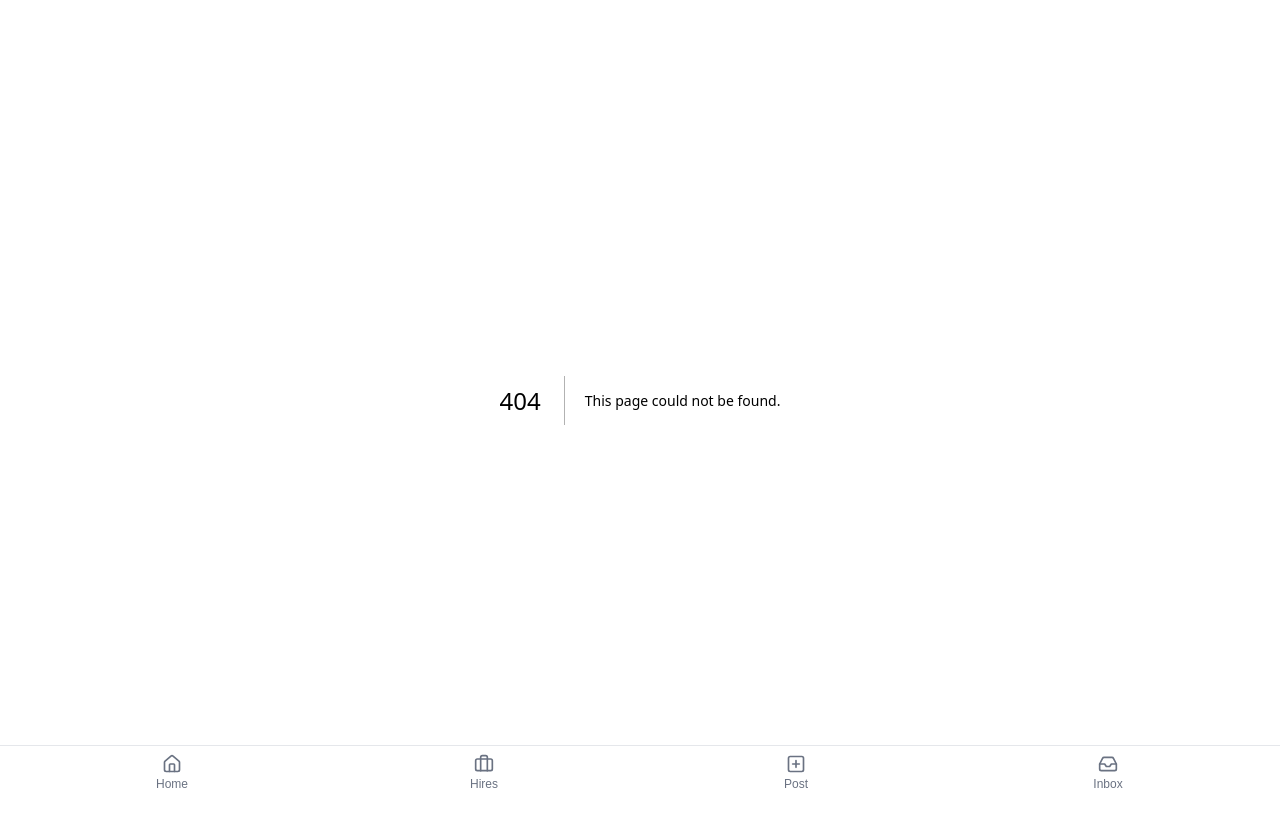
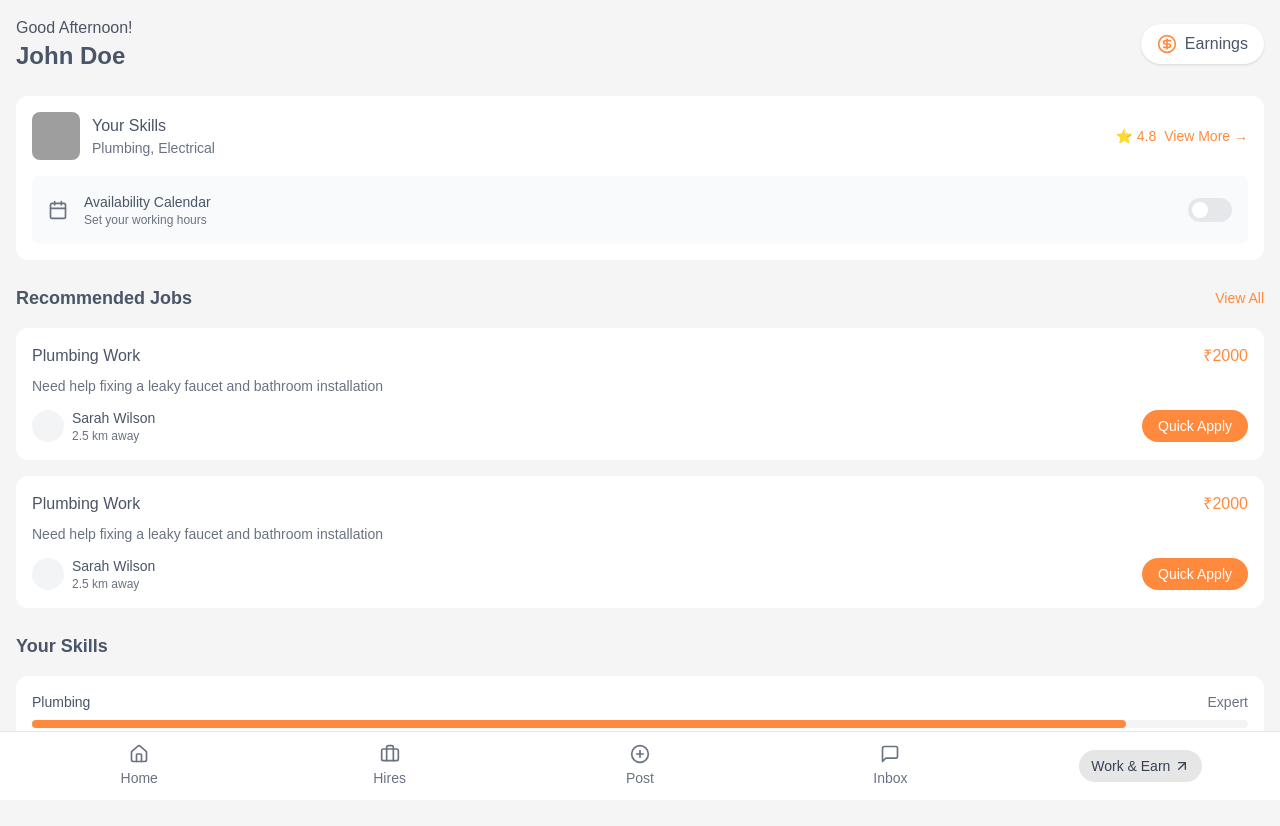
Before and after one commit to SonuCreativeLabs/DoodLance, a Next.js app: page /freelancer in a window 1280 px wide. Before the commit this address had no page. Shown: the top 826 px of the page. Before the commit the page ends 800 px from the top, so only its background shows below. Built offline with nearby package versions, Linux system fonts and the light colour scheme; grey boxes are pictures that could not be loaded.

Commit message:
Update: Revise blueprint to clarify client and freelancer interface navigation structures, enhance layout components with role-based navigation in BottomNav, and refactor layout imports for improved code organization.

```diff
--- /dev/null
+++ b/src/app/freelancer/layout.tsx
@@ -0,0 +1,18 @@
+"use client"
+
+import { FreelancerNav } from "@/components/layout/freelancer-nav"
+
+interface FreelancerLayoutProps {
+  children: React.ReactNode
+}
+
+export default function FreelancerLayout({ children }: FreelancerLayoutProps) {
+  return (
+    <div className="min-h-screen bg-[#F5F5F5]">
+      <main className="pb-16">
+        {children}
+      </main>
+      <FreelancerNav />
+    </div>
+  )
+}
--- /dev/null
+++ b/src/app/freelancer/page.tsx
@@ -0,0 +1,113 @@
+"use client"
+
+import Image from "next/image"
+import { CircleDollarSign, Calendar } from "lucide-react"
+
+export default function FreelancerHome() {
+  return (
+    <div className="container max-w-screen-xl mx-auto px-4 py-4">
+      {/* Header */}
+      <div className="flex items-center justify-between mb-6">
+        <div>
+          <p className="text-gray-600">Good Afternoon!</p>
+          <h1 className="text-2xl font-semibold">John Doe</h1>
+        </div>
+        <button className="flex items-center gap-2 px-4 py-2 bg-white rounded-full shadow-sm">
+          <CircleDollarSign className="h-5 w-5 text-[#FF8A3D]" />
+          <span className="font-medium">Earnings</span>
+        </button>
+      </div>
+
+      {/* Your Listing Section */}
+      <div className="bg-white rounded-xl p-4 mb-6">
+        <div className="flex items-center justify-between mb-4">
+          <div className="flex items-center gap-3">
+            <div className="relative h-12 w-12 rounded-lg overflow-hidden">
+              <Image
+                src="https://api.dicebear.com/7.x/avataaars/svg?seed=John"
+                alt="Profile"
+                fill
+                className="object-cover"
+              />
+            </div>
+            <div>
+              <h2 className="font-medium">Your Skills</h2>
+              <p className="text-sm text-gray-500">Plumbing, Electrical</p>
+            </div>
+          </div>
+          <div className="flex items-center gap-2">
+            <span className="text-sm font-medium text-[#FF8A3D]">⭐ 4.8</span>
+            <button className="text-sm text-[#FF8A3D]">View More →</button>
+          </div>
+        </div>
+
+        <div className="flex items-center gap-4 p-4 bg-gray-50 rounded-lg">
+          <Calendar className="h-5 w-5 text-gray-500" />
+          <div className="flex-1">
+            <p className="text-sm font-medium">Availability Calendar</p>
+            <p className="text-xs text-gray-500">Set your working hours</p>
+          </div>
+          <div className="relative inline-flex h-6 w-11 items-center rounded-full bg-gray-200">
+            <span className="absolute h-4 w-4 rounded-full bg-white left-1" />
+          </div>
+        </div>
+      </div>
+
+      {/* Recommended Jobs */}
+      <div className="mb-6">
+        <div className="flex items-center justify-between mb-4">
+          <h2 className="text-lg font-semibold">Recommended Jobs</h2>
+          <button className="text-sm text-[#FF8A3D]">View All</button>
+        </div>
+        <div className="grid gap-4">
+          {[1, 2].map((job) => (
+            <div key={job} className="bg-white p-4 rounded-xl">
+              <div className="flex items-center justify-between mb-2">
+                <h3 className="font-medium">Plumbing Work</h3>
+                <span className="text-[#FF8A3D] font-medium">₹2000</span>
+              </div>
+              <p className="text-sm text-gray-500 mb-3">Need help fixing a leaky faucet and bathroom installation</p>
+              <div className="flex items-center justify-between">
+                <div className="flex items-center gap-2">
+                  <div className="h-8 w-8 rounded-full bg-gray-100" />
+                  <div>
+                    <p className="text-sm font-medium">Sarah Wilson</p>
+                    <p className="text-xs text-gray-500">2.5 km away</p>
+                  </div>
+                </div>
+                <button className="px-4 py-1.5 bg-[#FF8A3D] text-white text-sm font-medium rounded-full">
+                  Quick Apply
+                </button>
+              </div>
+            </div>
+          ))}
+        </div>
+      </div>
+
+      {/* Skills Progress */}
+      <div>
+        <h2 className="text-lg font-semibold mb-4">Your Skills</h2>
+        <div className="bg-white p-4 rounded-xl space-y-4">
+          <div>
+            <div className="flex items-center justify-between mb-2">
+              <span className="text-sm font-medium">Plumbing</span>
+              <span className="text-sm text-gray-500">Expert</span>
+            </div>
+            <div className="h-2 bg-gray-100 rounded-full">
+              <div className="h-full w-[90%] bg-[#FF8A3D] rounded-full" />
+            </div>
+          </div>
+          <div>
+            <div className="flex items-center justify-between mb-2">
+              <span className="text-sm font-medium">Electrical</span>
+              <span className="text-sm text-gray-500">Intermediate</span>
+            </div>
+            <div className="h-2 bg-gray-100 rounded-full">
+              <div className="h-full w-[60%] bg-[#FF8A3D] rounded-full" />
+            </div>
+          </div>
+        </div>
+      </div>
+    </div>
+  )
+}
--- a/src/app/layout.tsx
+++ b/src/app/layout.tsx
@@ -2,15 +2,13 @@ import type { Metadata } from "next";
 import { GeistSans } from "geist/font/sans";
 import { GeistMono } from "geist/font/mono";
 import "./globals.css";
-import BottomNav from "@/components/layout/bottom-nav";
+import { BottomNav } from "@/components/layout/bottom-nav";
 import { AuthProvider } from "@/context/auth-context";
+import { RoleProvider } from "@/contexts/role-context";
 
 export const metadata: Metadata = {
-  title: "SkilledMice - Hyper-local Service Marketplace",
-  description: "Connect with local service providers and monetize your skills",
-  manifest: "/manifest.json",
-  themeColor: "#ffffff",
-  viewport: "width=device-width, initial-scale=1, maximum-scale=1, user-scalable=no",
+  title: "SkilledMice",
+  description: "Find skilled professionals for your tasks",
 };
 
 export default function RootLayout({
@@ -22,11 +20,13 @@ export default function RootLayout({
     <html lang="en" suppressHydrationWarning>
       <body className={`${GeistSans.variable} ${GeistMono.variable} font-sans`}>
         <AuthProvider>
-          <main className="min-h-screen pb-16 md:pb-0">
-            {children}
-          </main>
+          <RoleProvider>
+            <main className="min-h-screen pb-16 md:pb-0">
+              {children}
+            </main>
+            <BottomNav />
+          </RoleProvider>
         </AuthProvider>
-        <BottomNav />
       </body>
     </html>
   );
--- a/src/components/layout/bottom-nav.tsx
+++ b/src/components/layout/bottom-nav.tsx
@@ -2,40 +2,64 @@
 
 import Link from 'next/link'
 import { usePathname } from 'next/navigation'
-import { Home, Briefcase, PlusSquare, Inbox } from 'lucide-react'
+import { Home, Briefcase, PlusCircle, MessageSquare, ArrowUpRight } from 'lucide-react'
 import { cn } from '@/lib/utils'
+import { useRole } from '@/contexts/role-context'
 
 const navigation = [
   { name: 'Home', href: '/client', icon: Home },
   { name: 'Hires', href: '/client/hires', icon: Briefcase },
-  { name: 'Post', href: '/client/post', icon: PlusSquare },
-  { name: 'Inbox', href: '/client/inbox', icon: Inbox },
+  { name: 'Post', href: '/client/post', icon: PlusCircle },
+  { name: 'Inbox', href: '/client/inbox', icon: MessageSquare },
 ]
 
-export default function BottomNav() {
+export function BottomNav() {
   const pathname = usePathname()
+  const { role, switchRole } = useRole()
+
+  const handleWorkAndEarn = () => {
+    if (role === "client") {
+      switchRole()
+    }
+  }
 
   return (
-    <div className="fixed bottom-0 left-0 right-0 bg-white border-t border-gray-200">
-      <div className="px-4">
-        <div className="grid grid-cols-4">
-          {navigation.map((item) => (
+    <nav className="fixed bottom-0 left-0 right-0 bg-white border-t border-gray-200">
+      <div className="max-w-screen-xl mx-auto px-4">
+        <div className="grid grid-cols-5 gap-1">
+          {navigation.map((item) => {
+            const isActive = pathname === item.href
+            return (
               <Link
                 key={item.name}
                 href={item.href}
                 className={cn(
-                "flex flex-col items-center justify-center py-2 transition-colors",
-                pathname === item.href
-                  ? "text-[#FF8A3D]"
-                  : "text-gray-500 hover:text-gray-900"
+                  "flex flex-col items-center justify-center py-3 text-sm font-medium",
+                  isActive ? "text-[#FF8A3D]" : "text-gray-500 hover:text-gray-700"
                 )}
               >
-              <item.icon className="w-5 h-5" />
-              <span className="text-xs mt-0.5 font-medium">{item.name}</span>
+                <item.icon className="h-5 w-5" />
+                <span className="mt-1">{item.name}</span>
               </Link>
-          ))}
+            )
+          })}
+          <Link
+            href="/freelancer"
+            onClick={handleWorkAndEarn}
+            className="flex flex-col items-center justify-center py-2"
+          >
+            <div className={cn(
+              "flex items-center gap-1 px-3 py-1.5 rounded-full text-sm font-medium",
+              role === "freelancer"
+                ? "bg-[#FF8A3D] text-white"
+                : "bg-[#e6e6e6] text-gray-700 hover:bg-gray-200"
+            )}>
+              Work & Earn
+              <ArrowUpRight className="h-4 w-4" />
+            </div>
+          </Link>
         </div>
       </div>
-    </div>
+    </nav>
   )
 }
--- /dev/null
+++ b/src/components/layout/freelancer-nav.tsx
@@ -0,0 +1,43 @@
+"use client"
+
+import Link from "next/link"
+import { usePathname } from "next/navigation"
+import { Home, Search, Briefcase, MessageSquare, User } from "lucide-react"
+import { cn } from "@/lib/utils"
+
+const navigation = [
+  { name: "Feed", href: "/freelancer", icon: Home },
+  { name: "Discover", href: "/freelancer/discover", icon: Search },
+  { name: "Jobs", href: "/freelancer/jobs", icon: Briefcase },
+  { name: "Inbox", href: "/freelancer/inbox", icon: MessageSquare },
+  { name: "Profile", href: "/freelancer/profile", icon: User },
+]
+
+export function FreelancerNav() {
+  const pathname = usePathname()
+
+  return (
+    <nav className="fixed bottom-0 left-0 right-0 bg-white border-t border-gray-200">
+      <div className="max-w-screen-xl mx-auto">
+        <div className="grid grid-cols-5">
+          {navigation.map((item) => {
+            const isActive = pathname === item.href
+            return (
+              <Link
+                key={item.name}
+                href={item.href}
+                className={cn(
+                  "flex flex-col items-center justify-center py-3 text-sm font-medium",
+                  isActive ? "text-[#FF8A3D]" : "text-gray-500 hover:text-gray-700"
+                )}
+              >
+                <item.icon className="h-5 w-5" />
+                <span className="mt-1">{item.name}</span>
+              </Link>
+            )
+          })}
+        </div>
+      </div>
+    </nav>
+  )
+}
--- a/src/components/layout/main-layout.tsx
+++ b/src/components/layout/main-layout.tsx
@@ -1,6 +1,6 @@
 "use client"
 
-import BottomNav from './bottom-nav'
+import { BottomNav } from './bottom-nav'
 import { Navbar } from './navbar'
 
 interface MainLayoutProps {
--- /dev/null
+++ b/src/contexts/role-context.tsx
@@ -0,0 +1,34 @@
+"use client"
+
+import { createContext, useContext, useState, ReactNode } from "react"
+
+type Role = "client" | "freelancer"
+
+interface RoleContextType {
+  role: Role
+  switchRole: () => void
+}
+
+const RoleContext = createContext<RoleContextType | undefined>(undefined)
+
+export function RoleProvider({ children }: { children: ReactNode }) {
+  const [role, setRole] = useState<Role>("client")
+
+  const switchRole = () => {
+    setRole(prev => prev === "client" ? "freelancer" : "client")
+  }
+
+  return (
+    <RoleContext.Provider value={{ role, switchRole }}>
+      {children}
+    </RoleContext.Provider>
+  )
+}
+
+export function useRole() {
+  const context = useContext(RoleContext)
+  if (context === undefined) {
+    throw new Error("useRole must be used within a RoleProvider")
+  }
+  return context
+}
```
Also changed, not shown: 1 other file (tests, documents, lock files or other folders). Lines whose indentation alone changed are shown as unchanged.
